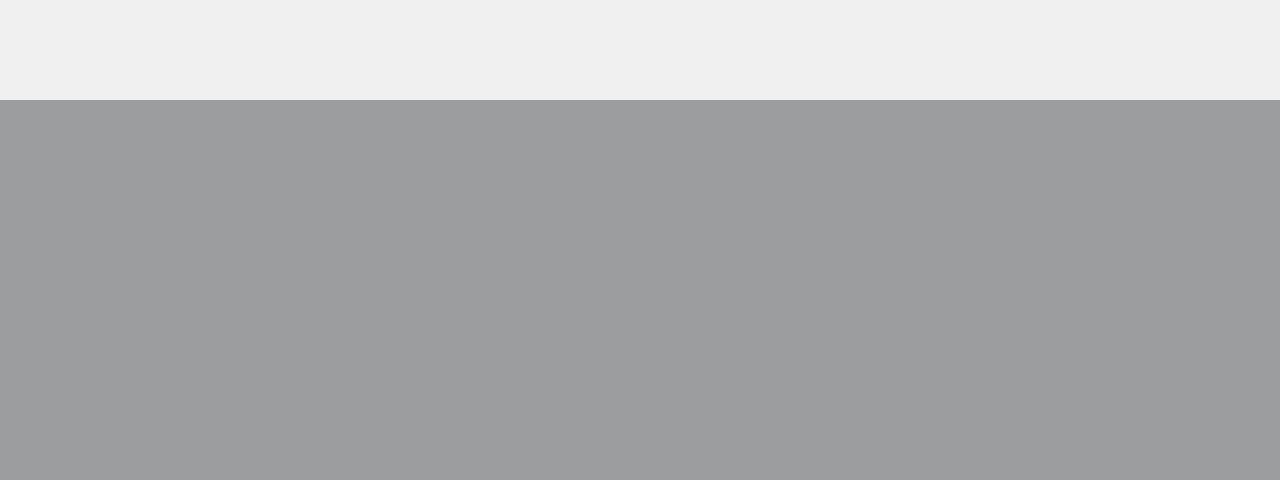
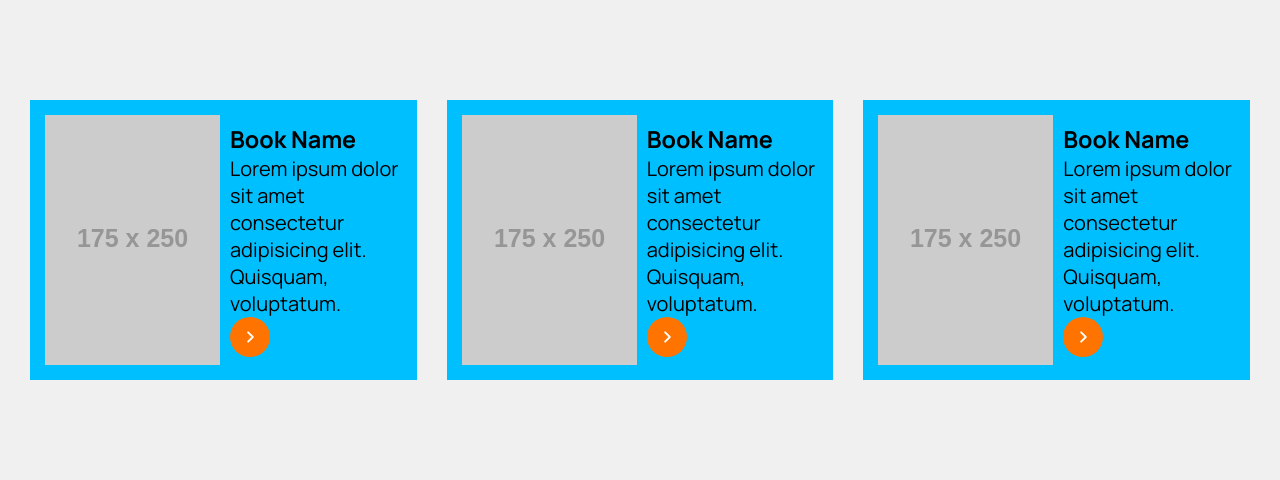
Before and after one commit to Bohdan-Savchuk-77363/Project-77363-77277, a FastAPI app: page / in a window 1280 px wide. Shown: the part 1200-1680 px from the top of the page. Before the commit the page ends 1300 px from the top, so only its background shows below. Run offline with FastAPI, Linux system fonts and the light colour scheme; grey boxes labelled with a size stand in for pictures from a placeholder-image service; some libraries are stand-ins or nearby versions.

Commit message:
Added recommendation part

```diff
--- a/static/style/btn.css
+++ b/static/style/btn.css
@@ -6,6 +6,7 @@
     padding: 1.5rem 4rem;
     background-color: var(--light);
     color: var(--primary);
+    stroke: var(--primary);
 
     font-size: 2rem;
     font-weight: 600;
@@ -21,11 +22,20 @@
     background-color: var(--orange);
     color: var(--light);
     padding: 1rem 3rem;
+    stroke: var(--light);
 }
 
 .btn-icon {
     display: block;
     width: 3rem;
     height: 3rem;
-    stroke: var(--primary);
 }
+
+.btn--circle {
+    width: 4rem;
+    height: 4rem;
+    padding: 0;
+    border-radius: 50%;
+    justify-content: center;
+    align-items: center;
+}
--- /dev/null
+++ b/static/style/recommendation.css
@@ -0,0 +1,23 @@
+.recommendation {
+    display: flex;
+    gap: 3rem;
+}
+
+.recommendation-item {
+    display: flex;
+    align-items: center;
+    gap: 1rem;
+
+    background-color: deepskyblue;
+    padding: 1.5rem;
+
+    flex: 0 1 33.3333%;
+}
+
+.recommendation-img {
+    width: 175px;
+    height: 250px;
+    object-fit: cover;
+
+
+}
--- /dev/null
+++ b/static/style/section.css
@@ -0,0 +1,3 @@
+.section {
+    padding: 10rem 0;
+}
--- a/static/style/slider.css
+++ b/static/style/slider.css
@@ -1,5 +1,5 @@
 .slider {
-    margin: 10rem 0;
+    margin-bottom: 10rem;
 }
 
 .slide-list {
--- a/static/style/style.css
+++ b/static/style/style.css
@@ -4,6 +4,8 @@
 @import "slider.css";
 @import "hero.css";
 @import "btn.css";
+@import "recommendation.css";
+@import "section.css";
 
 :root {
     --gray-color: #bebebe;
--- a/templates/index.html
+++ b/templates/index.html
@@ -66,10 +66,11 @@
         </div>
     </section>
 
-    <!-- Section with some recomandation or new film -->
+
+    <section class="section">
+        <div class="container">
 
             <div class="slider">
-        <div class="container">
 
                 <div class="slide-list">
                     <div class="slide slide--red active">
@@ -110,7 +111,60 @@
 
             </div>
 
+
+            <div class="recommendation">
+
+                <div class="recommendation-item">
+                    <img src="https://placehold.co/175x250" alt="" class="recommendation-img">
+
+                    <div class="recommendation-info">
+                        <h3 class="recommendation-title">Book Name</h3>
+                        <p class="recommendation-text">Lorem ipsum dolor sit amet consectetur adipisicing elit. Quisquam, voluptatum.</p>
+                        <a href="#" class="btn btn--orange btn--circle">
+                            <svg class="btn-icon">
+                                <use alt="search" href="../static/images/icon-sprite.svg#arrow-right"></use>
+                            </svg>
+                        </a>
                     </div>
+                </div>
+
+                <div class="recommendation-item">
+                    <img src="https://placehold.co/175x250" alt="" class="recommendation-img">
+
+                    <div class="recommendation-info">
+                        <h3 class="recommendation-title">Book Name</h3>
+                        <p class="recommendation-text">Lorem ipsum dolor sit amet consectetur adipisicing elit. Quisquam, voluptatum.</p>
+
+                        <a href="#" class="btn btn--orange btn--circle">
+                            <svg class="btn-icon">
+                                <use alt="search" href="../static/images/icon-sprite.svg#arrow-right"></use>
+                            </svg>
+                        </a>
+                    </div>
+                </div>
+
+
+                <div class="recommendation-item">
+                    <img src="https://placehold.co/175x250" alt="" class="recommendation-img">
+
+                    <div class="recommendation-info">
+                        <h3 class="recommendation-title">Book Name</h3>
+                        <p class="recommendation-text">Lorem ipsum dolor sit amet consectetur adipisicing elit. Quisquam, voluptatum.</p>
+
+                        <a href="#" class="btn btn--orange btn--circle">
+                            <svg class="btn-icon">
+                                <use alt="search" href="../static/images/icon-sprite.svg#arrow-right"></use>
+                            </svg>
+                        </a>
+                    </div>
+                </div>
+
+            </div>
+
+        </div>
+    </section>
+
+    <!-- Section with some recomandation or new film -->
 
     <script src="../static/script/script.js"></script>
 
```
Lines whose indentation alone changed are shown as unchanged.
